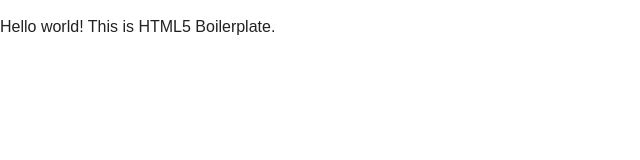
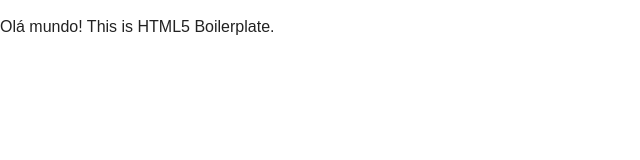
Before and after one commit to rbraga/teste-centralizado, a plain HTML site: page index.html in a window 1280 px wide. Shown: the full height of the page, 0-640 px from the left. Drawn offline with nearby package versions, Linux system fonts and the light colour scheme.

Commit message:
Versão 1.1.1

```diff
--- a/index.html
+++ b/index.html
@@ -22,7 +22,7 @@
         <![endif]-->
 
         <!-- Add your site or application content here -->
-        <p>Hello world! This is HTML5 Boilerplate.</p>
+        <p>Olá mundo! This is HTML5 Boilerplate.</p>
 
 
         <script src="//ajax.googleapis.com/ajax/libs/jquery/1.10.2/jquery.min.js"></script>
```
Also changed, not shown: 1 other file.
